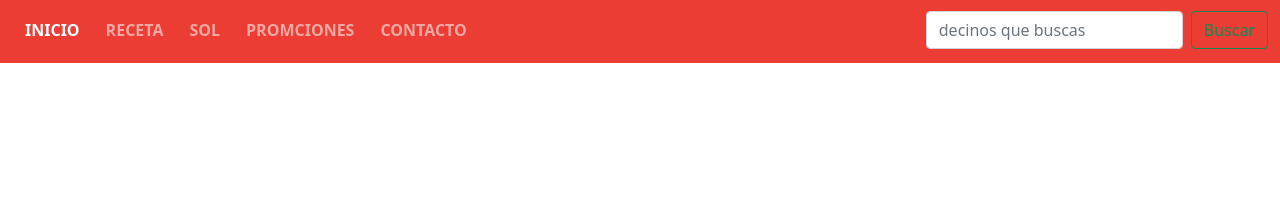
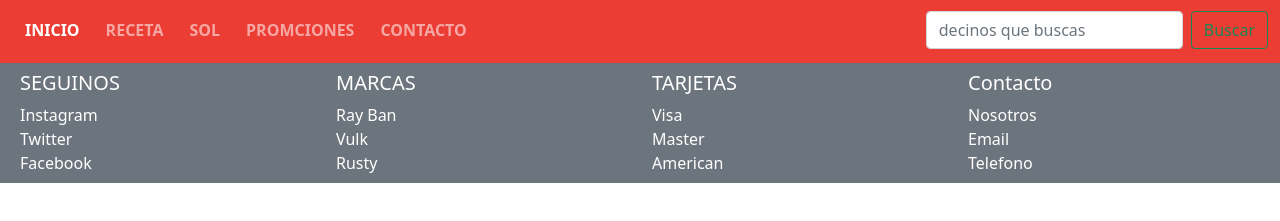
Before and after one commit to jemfo/miProyectoFinalCoder, a plain HTML site: page Index.html in a window 1280 px wide. Shown: the part 79-300 px from the top of the page. Drawn offline with nearby package versions, Linux system fonts and the light colour scheme.

Commit message:
footer with boot class

```diff
--- a/Index.html
+++ b/Index.html
@@ -2,11 +2,11 @@
 <html lang="en">
 
 <head>
+  <title>Optica TU VISION</title>
   <meta charset="UTF-8">
   <meta http-equiv="X-UA-Compatible" content="IE=edge">
   <meta name="viewport" content="width=device-width, initial-scale=1.0">
   <link rel="shortcut icon" href="images/favicon.png">
-  <title>Optica TU VISION</title>
   <link rel="preconnect" href="https://fonts.googleapis.com">
   <link rel="preconnect" href="https://fonts.gstatic.com" crossorigin>
   <link href="https://fonts.googleapis.com/css2?family=Montserrat:wght@500&display=swap" rel="stylesheet">
@@ -52,7 +52,6 @@
         </div>
       </div>
     </nav>
-
   </header>
 
   <main>
@@ -62,8 +61,38 @@
   </main>
 
   <footer>
+    <div class="container-fluid">
+      <div class="row p-2 bg-secondary text-white">
+        <div class="col-12 col-md-6 col-lg-3">
+          <p class="h5">SEGUINOS</p>
+          <p class="display-10 mb-0">Instagram</p>
+          <p class="display-10 mb-0">Twitter</p>
+          <p class="display-10 mb-0">Facebook</p>
+        </div>
+        <div class="col-12 col-md-6 col-lg-3">
+          <p class="h5">MARCAS</p>
+          <p class="display-10 mb-0">Ray Ban</p>
+          <p class="display-10 mb-0">Vulk</p>
+          <p class="display-10 mb-0">Rusty</p>
+        </div>
+        <div class="col-12 col-md-6 col-lg-3">
+          <p class="h5">TARJETAS</p>
+          <p class="display-10 mb-0">Visa</p>
+          <p class="display-10 mb-0">Master</p>
+          <p class="display-10 mb-0">American</p>
+        </div>
+        <div class="col-12 col-md-6 col-lg-3">
+          <p class="h5">Contacto</p>
+          <p class="display-10 mb-0">Nosotros</p>
+          <p class="display-10 mb-0">Email</p>
+          <p class="display-10 mb-0">Telefono</p>
+        </div>
+      </div>
+    </div>
+  </footer>
 
-  </footer>
+
+
   <script src="https://cdn.jsdelivr.net/npm/bootstrap@5.1.3/dist/js/bootstrap.bundle.min.js"
     integrity="sha384-ka7Sk0Gln4gmtz2MlQnikT1wXgYsOg+OMhuP+IlRH9sENBO0LRn5q+8nbTov4+1p"
     crossorigin="anonymous"></script>
```
